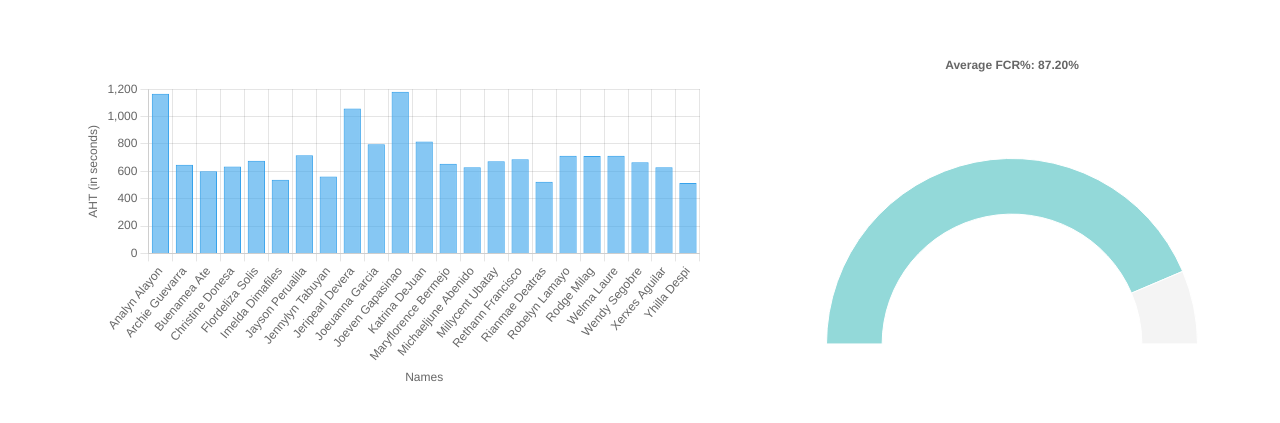
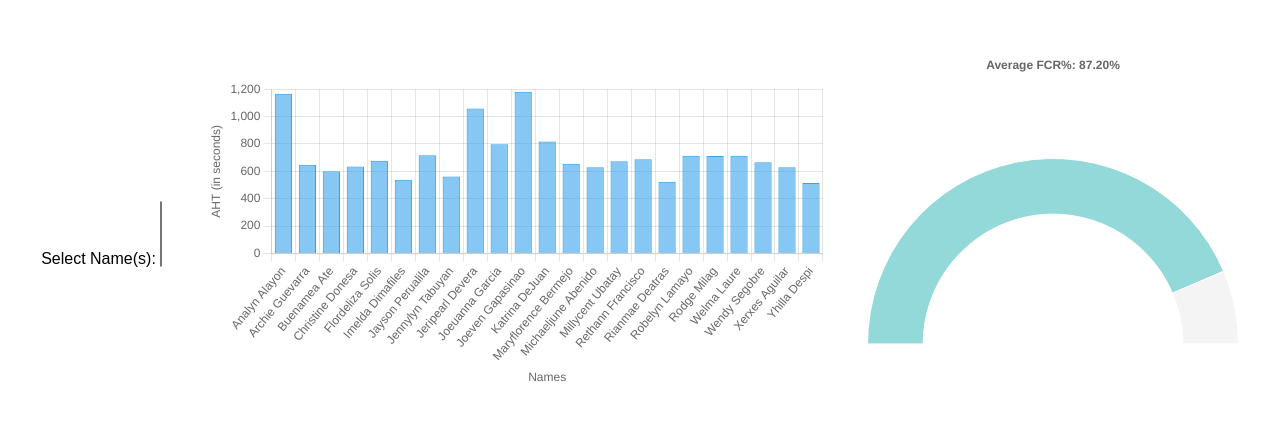
Before and after one commit to Marque6299/OneReport, a plain HTML site: page index.html in a window 1280 px wide. Shown: the part 166-589 px from the top of the page. Drawn offline with nearby package versions, Linux system fonts and the light colour scheme.

Commit message:
Update index.html

```diff
--- a/index.html
+++ b/index.html
@@ -9,6 +9,13 @@
   <link rel="stylesheet" href="https://marque6299.github.io/OneReport/styles.css">
 </head>
 <body>
+   <!-- Dropdown Filter for Names -->
+  <div id="filterContainer">
+    <label for="nameFilter">Select Name(s):</label>
+    <select id="nameFilter" multiple>
+      <!-- Options will be populated dynamically -->
+    </select>
+  </div>
 
   <!-- Column Chart for AHT Comparison -->
   <div id="chartContainer">
```
